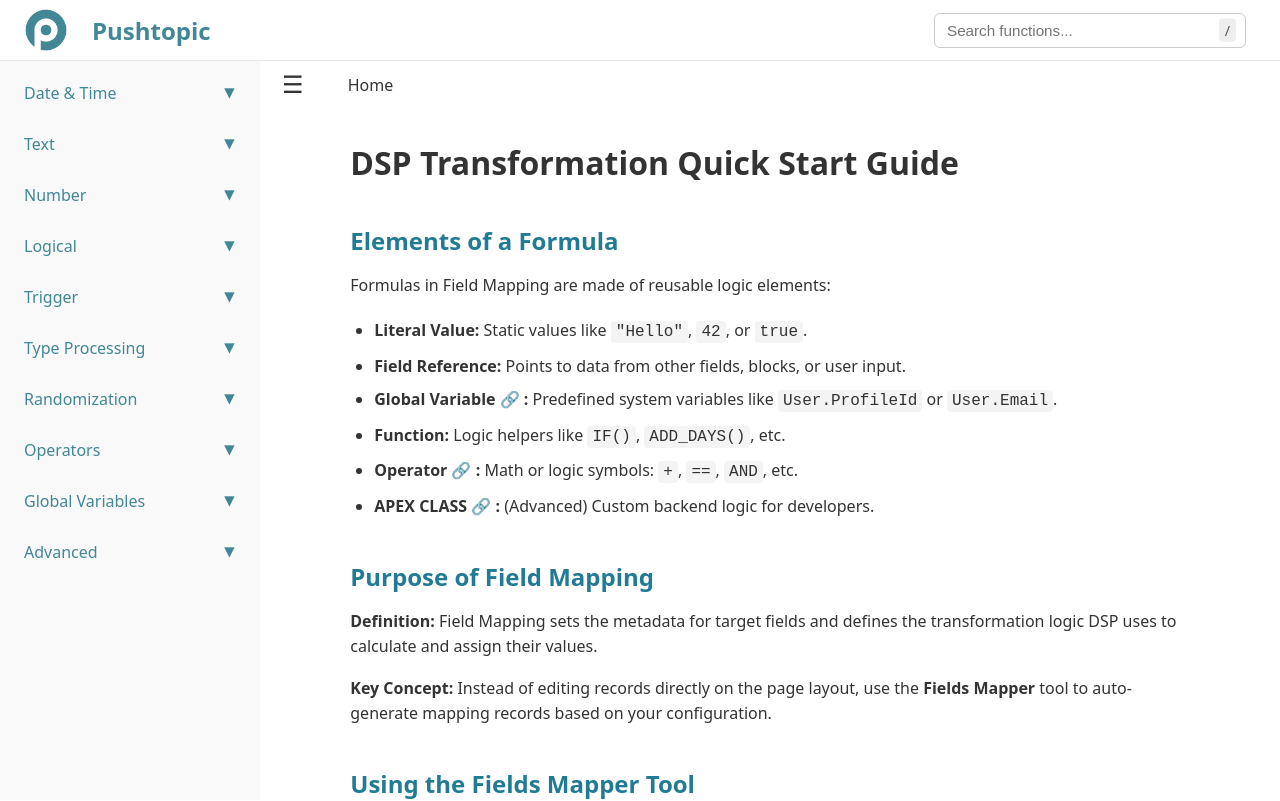
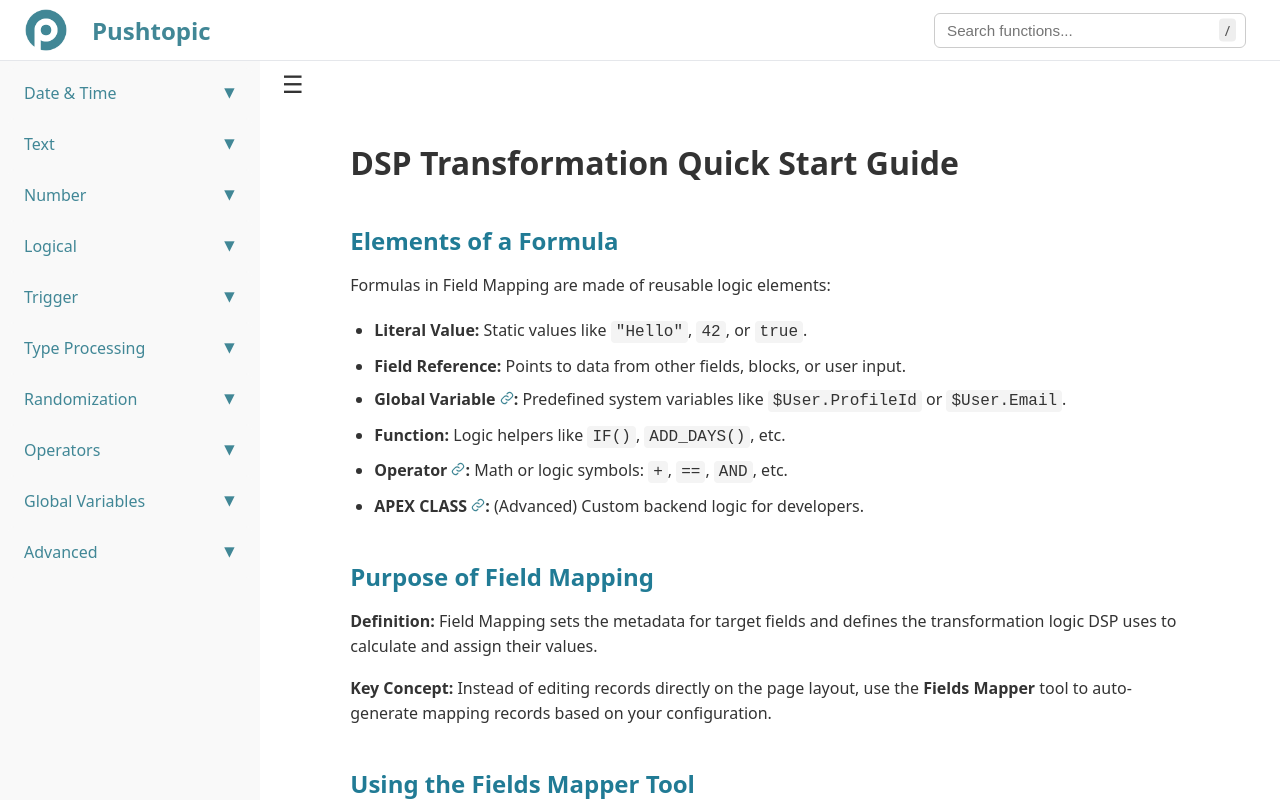
Before and after one commit to data-sync-pro/transformation, an Angular app: page /docs in a window 1280 px wide. Shown: the top 801 px of the page. Built offline with nearby package versions, Linux system fonts and the light colour scheme.

Commit message:
edit on style

```diff
--- a/src/app/docs/doc-viewer/doc-viewer.component.css
+++ b/src/app/docs/doc-viewer/doc-viewer.component.css
@@ -82,7 +82,3 @@
   overflow-wrap: break-word;
   overflow-x: hidden;
 }
-
-a {
-  color: #418796;
-}
--- a/src/app/layouts/function-page-main-layout/function-page-main-layout.component.css
+++ b/src/app/layouts/function-page-main-layout/function-page-main-layout.component.css
@@ -1,4 +1,6 @@
-
+.logo-name-wrapper{
+  text-decoration: none;
+}
 .logo {
   height: 60px;
 }
--- a/src/app/layouts/function-page-main-layout/function-page-main-layout.component.html
+++ b/src/app/layouts/function-page-main-layout/function-page-main-layout.component.html
@@ -1,9 +1,11 @@
 <header class="top-header">
   <div class="header-content">
+    <a href="/docs" class="logo-name-wrapper">
     <div class="logo-name-items">
       <img class="logo" src="assets/logo.png" alt="Logo" />
       <div class="name">Pushtopic</div>
     </div>
+  </a>
     <div class="search-shortcut-wrapper">
       <input
         type="text"
@@ -75,7 +77,9 @@
   </div>
 
   <main class="content" [class.sidebar-collapsed]="isSidebarCollapsed">
-    <app-breadcrumb [crumbs]="breadcrumbs"></app-breadcrumb>
+    <ng-container *ngIf="router.url !== '/docs'">
+      <app-breadcrumb [crumbs]="breadcrumbs"></app-breadcrumb>
+    </ng-container>
     <router-outlet></router-outlet>
   </main>
 
--- a/src/app/layouts/function-page-main-layout/function-page-main-layout.component.ts
+++ b/src/app/layouts/function-page-main-layout/function-page-main-layout.component.ts
@@ -31,7 +31,7 @@ export class FunctionPageMainLayoutComponent implements OnInit {
 
   functionCategories: FunctionCategory[] = [];
 
-  constructor(private http: HttpClient, private router: Router) {}
+  constructor(private http: HttpClient, public router: Router) {}
 
   ngOnInit() {
     this.http.get<FunctionItem[]>('assets/data/tags.json').subscribe((data) => {
--- a/src/app/pages/home/home.component.css
+++ b/src/app/pages/home/home.component.css
@@ -41,3 +41,7 @@
   padding: 2px 5px;
   border-radius: 4px;
 }
+
+a {
+  color: #333;
+}
--- a/src/app/pages/home/home.component.html
+++ b/src/app/pages/home/home.component.html
@@ -5,24 +5,83 @@
     <p>Formulas in Field Mapping are made of reusable logic elements:</p>
 
     <ul>
-      <li><strong>Literal Value:</strong> Static values like <code>"Hello"</code>, <code>42</code>, or <code>true</code>.</li>
-      <li><strong>Field Reference:</strong> Points to data from other fields, blocks, or user input.</li>
-      <li><strong>Global Variable<a href="docs/global_variables"> 🔗 </a>:</strong> Predefined system variables like <code>User.ProfileId</code> or <code>User.Email</code>.</li>
-      <li><strong>Function:</strong> Logic helpers like <code>IF()</code>, <code>ADD_DAYS()</code>, etc.</li>
-      <li><strong>Operator<a href="docs/operators"> 🔗 </a>:</strong> Math or logic symbols: <code>+</code>, <code>==</code>, <code>AND</code>, etc.</li>
-      <li><strong>APEX CLASS
-        <a href="/docs/apex class"> 🔗 </a>:
-      </strong>  (Advanced) Custom backend logic for developers.</li>
+      <li>
+        <strong>Literal Value:</strong> Static values like <code>"Hello"</code>,
+        <code>42</code>, or <code>true</code>.
+      </li>
+      <li>
+        <strong>Field Reference:</strong> Points to data from other fields,
+        blocks, or user input.
+      </li>
+      <li>
+        <strong
+          ><a href="docs/global_variables"
+            >Global Variable
+
+            <img
+              src="assets/icon/link.svg"
+              alt="Link icon"
+              class="link-icon"
+            /> </a
+          >:</strong
+        >
+        Predefined system variables like <code>$User.ProfileId</code> or
+        <code>$User.Email</code>.
+      </li>
+      <li>
+        <strong>Function:</strong> Logic helpers like <code>IF()</code>,
+        <code>ADD_DAYS()</code>, etc.
+      </li>
+      <li>
+        <strong
+          ><a href="docs/operators"
+            >Operator
+            <img
+              src="assets/icon/link.svg"
+              alt="Link icon"
+              class="link-icon"
+            /> </a
+          >:</strong
+        >
+        Math or logic symbols: <code>+</code>, <code>==</code>,
+        <code>AND</code>, etc.
+      </li>
+      <li>
+        <strong>
+          <a href="/docs/apex class">
+            APEX CLASS
+            <img
+              src="assets/icon/link.svg"
+              alt="Link icon"
+              class="link-icon"
+            /> </a
+          >:
+        </strong>
+        (Advanced) Custom backend logic for developers.
+      </li>
     </ul>
-
   </section>
   <h2 class="doc-subheading">Purpose of Field Mapping</h2>
-  <p><strong>Definition:</strong> Field Mapping sets the metadata for target fields and defines the transformation logic DSP uses to calculate and assign their values.</p>
-  <p><strong>Key Concept:</strong> Instead of editing records directly on the page layout, use the <strong>Fields Mapper</strong> tool to auto-generate mapping records based on your configuration.</p>
+  <p>
+    <strong>Definition:</strong> Field Mapping sets the metadata for target
+    fields and defines the transformation logic DSP uses to calculate and assign
+    their values.
+  </p>
+  <p>
+    <strong>Key Concept:</strong> Instead of editing records directly on the
+    page layout, use the <strong>Fields Mapper</strong> tool to auto-generate
+    mapping records based on your configuration.
+  </p>
 
   <h2 class="doc-subheading">Using the Fields Mapper Tool</h2>
-  <p><strong>What It Does:</strong> Automatically generates Field Mapping records.</p>
-  <p><strong>Why Use It:</strong> It ensures that your mappings are consistent with the DSP runtime engine requirements, reducing manual errors.</p>
+  <p>
+    <strong>What It Does:</strong> Automatically generates Field Mapping
+    records.
+  </p>
+  <p>
+    <strong>Why Use It:</strong> It ensures that your mappings are consistent
+    with the DSP runtime engine requirements, reducing manual errors.
+  </p>
 
   <h2 class="doc-subheading">Key Components in Field Mapping</h2>
   <table>
@@ -51,7 +110,9 @@
       </tr>
       <tr>
         <td><strong>External Id Field(s)</strong></td>
-        <td>Used when working with reference fields (lookup or master-detail).</td>
+        <td>
+          Used when working with reference fields (lookup or master-detail).
+        </td>
       </tr>
       <tr>
         <td><strong>Reference To & Relationship Name</strong></td>
@@ -62,10 +123,28 @@
 
   <h2 class="doc-subheading">Steps to Get Started</h2>
   <ol>
-    <li><strong>Access the Fields Mapper:</strong> Use this tool to create or modify mappings without directly editing the page layout.</li>
-    <li><strong>Define Your Target Fields:</strong> Identify the fields that need transformation.</li>
-    <li><strong>Set Up Transformation Logic:</strong> Use the <code>Mapping</code> field to write the logic that computes each target field’s value.</li>
-    <li><strong>Review Field Attributes:</strong> Check properties like <code>Createable</code>, <code>Updateable</code>, <code>Nillable</code>, and External Id configurations to ensure they match your data requirements.</li>
-    <li><strong>Test Your Configuration:</strong> Validate that the DSP runtime engine correctly applies the transformations during processing.</li>
+    <li>
+      <strong>Access the Fields Mapper:</strong> Use this tool to create or
+      modify mappings without directly editing the page layout.
+    </li>
+    <li>
+      <strong>Define Your Target Fields:</strong> Identify the fields that need
+      transformation.
+    </li>
+    <li>
+      <strong>Set Up Transformation Logic:</strong> Use the
+      <code>Mapping</code> field to write the logic that computes each target
+      field’s value.
+    </li>
+    <li>
+      <strong>Review Field Attributes:</strong> Check properties like
+      <code>Createable</code>, <code>Updateable</code>, <code>Nillable</code>,
+      and External Id configurations to ensure they match your data
+      requirements.
+    </li>
+    <li>
+      <strong>Test Your Configuration:</strong> Validate that the DSP runtime
+      engine correctly applies the transformations during processing.
+    </li>
   </ol>
 </div>
--- a/src/app/shared/breadcrumb/breadcrumb.component.css
+++ b/src/app/shared/breadcrumb/breadcrumb.component.css
@@ -24,6 +24,10 @@
     text-decoration: none;
   }
 
+  .breadcrumb-item a:hover {
+    text-decoration: underline;
+  }
+
   @media (max-width: 1070px) {
     .breadcrumb {
       margin-left: 9vw;;
--- a/src/styles.css
+++ b/src/styles.css
@@ -49,3 +49,12 @@ a {
   color: #418796;
   text-decoration: none;
 }
+
+a:hover {
+  text-decoration: underline;
+}
+
+.link-icon{
+  height: 14px;
+  width: 14px;
+}
```
Also changed, not shown: src/assets/icon/link.svg (added).
